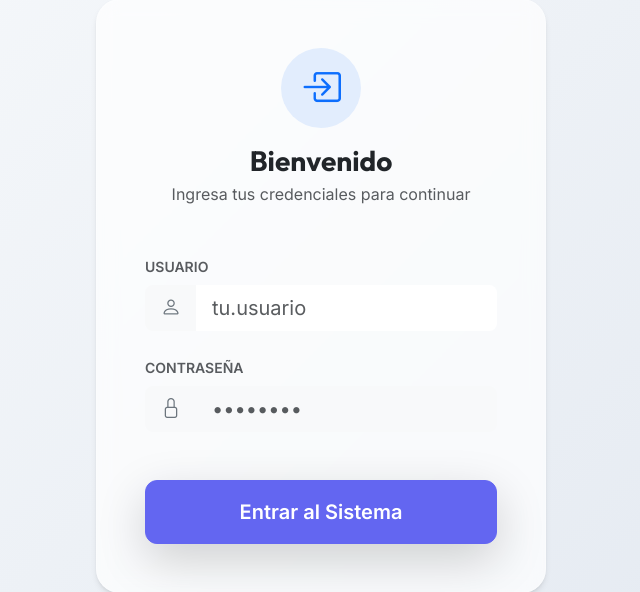
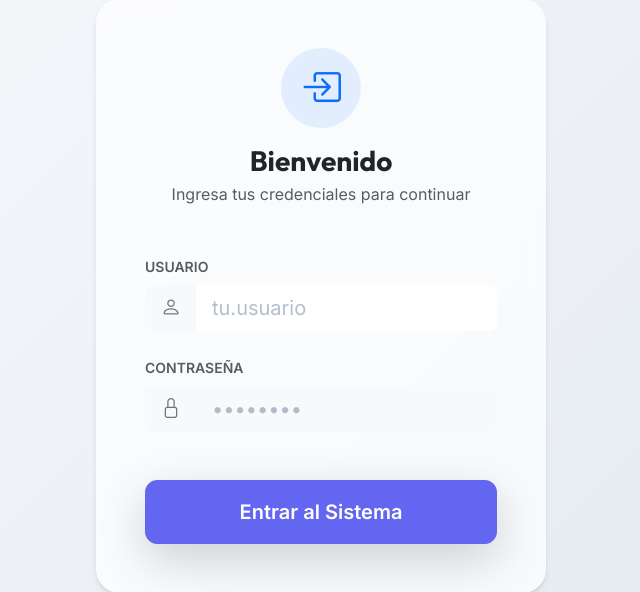
Before and after one commit to RamiroRojasBocigaDeveloper/Venta-Zapatillas, a Python web app: template templates/login.html in a window 1280 px wide. Shown: the part 104-696 px from the top of the page, without its empty margins (319-959 px from the left). Run offline with Jinja, Linux system fonts and the light colour scheme; the template is opened without the code that fills it, so the values that code supplies are empty.

Commit message:
fix: subtilizar placeholders en el login

```diff
--- a/templates/login.html
+++ b/templates/login.html
@@ -61,5 +61,9 @@
         box-shadow: none;
         border: 1px solid var(--primary);
     }
+    .form-control::placeholder {
+        color: #94a3b8 !important;
+        opacity: 0.7;
+    }
 </style>
 {% endblock %}
```
